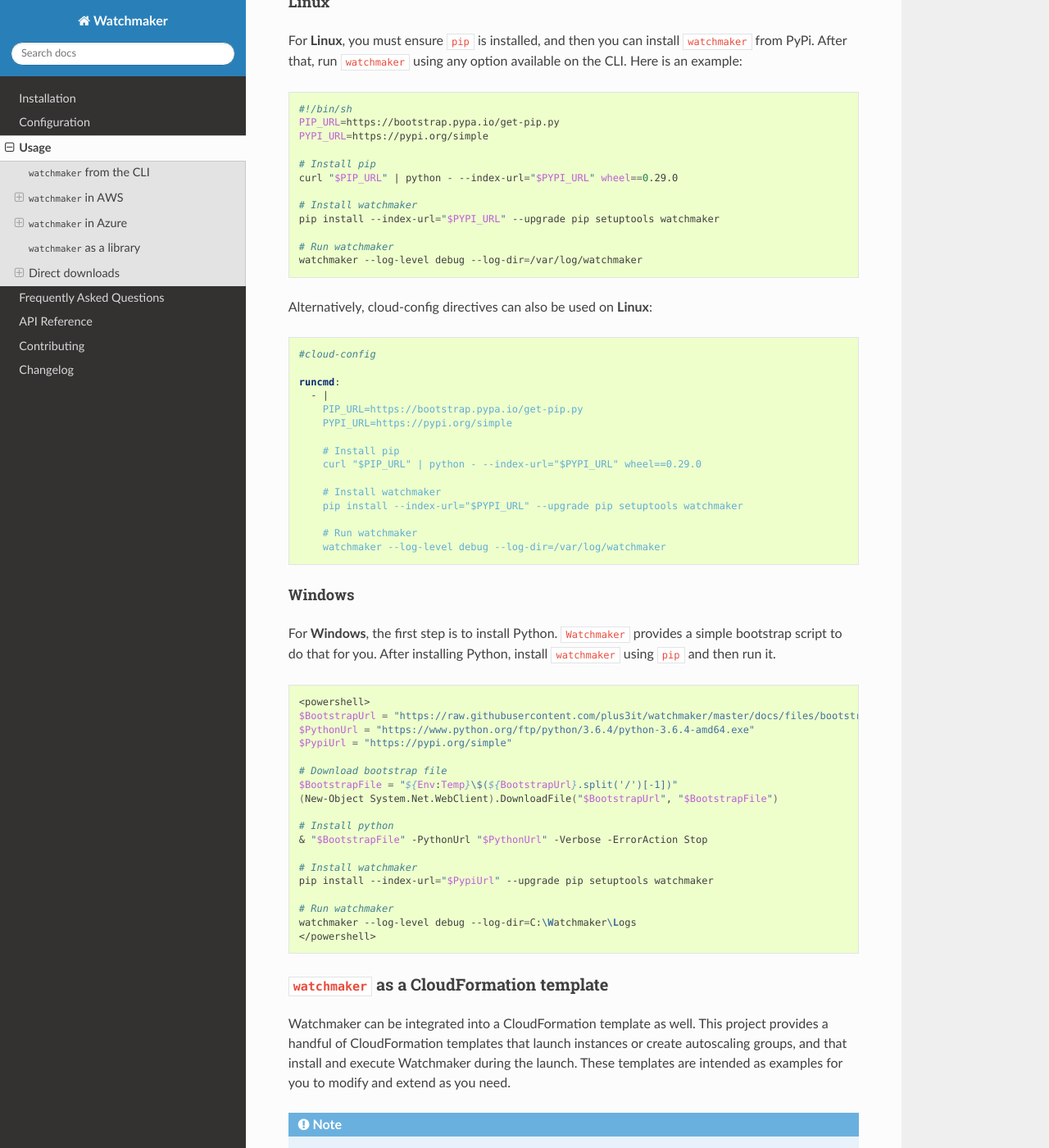
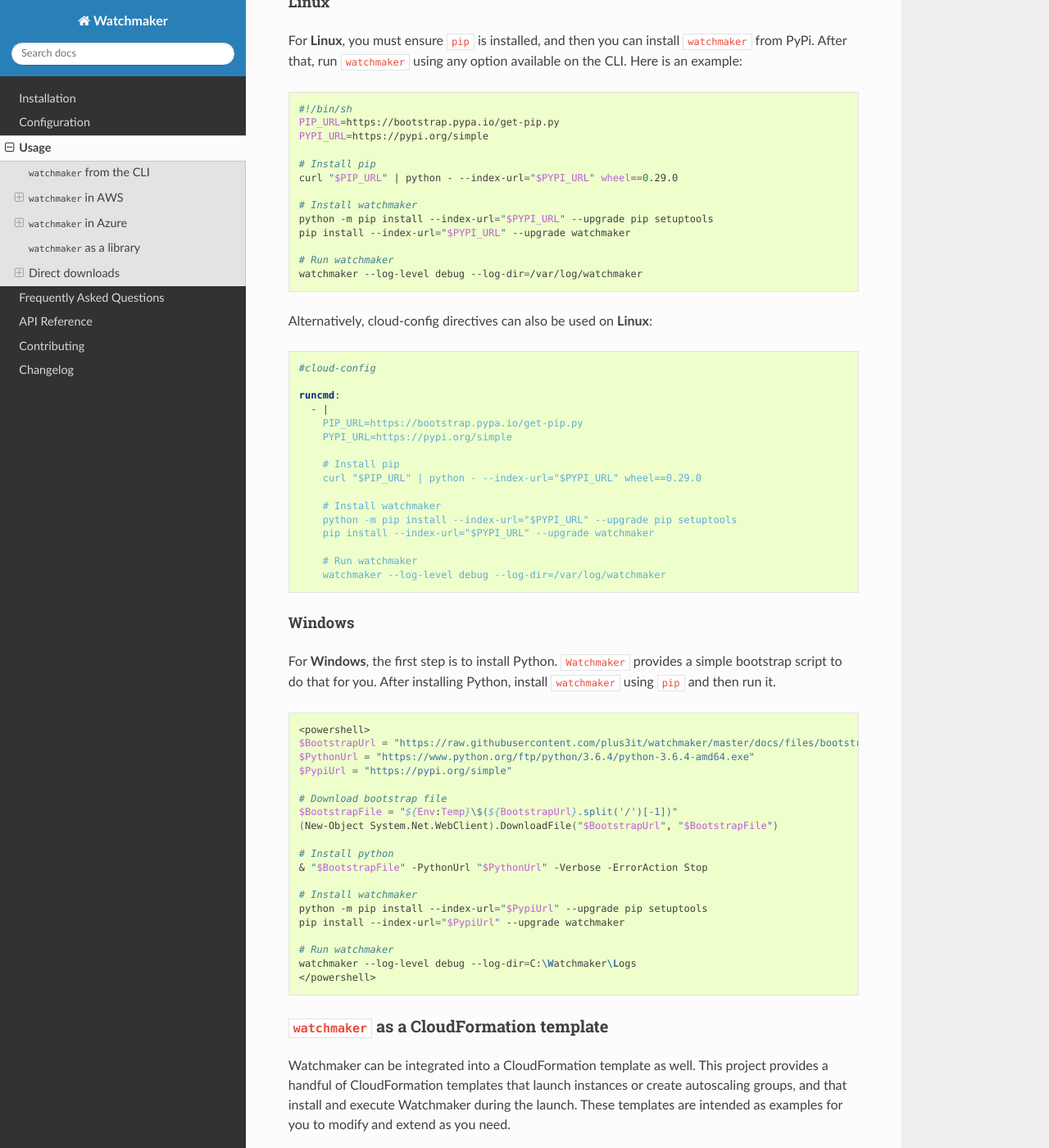
Before and after one commit to plus3it/watchmaker, a Sphinx documentation site: the page built from docs/usage.md, in a window 1280 px wide and 1400 px high, scrolled down 1524 px. Shown: the whole window at 82% size. Built offline with Sphinx 7.4.7 and the Read the Docs theme 2.0.0, drawn with Linux system fonts in a browser that asks for light colours.

Commit message:
Uses `python -m pip install --upgrade pip` to install pip
Avoids permissions errors on Windows when upgrading pip because
Windows does not allow a running executable to be removed.

```diff
--- a/docs/usage.md
+++ b/docs/usage.md
@@ -89,7 +89,8 @@
 curl "$PIP_URL" | python - --index-url="$PYPI_URL" wheel==0.29.0
 
 # Install watchmaker
-pip install --index-url="$PYPI_URL" --upgrade pip setuptools watchmaker
+python -m pip install --index-url="$PYPI_URL" --upgrade pip setuptools
+pip install --index-url="$PYPI_URL" --upgrade watchmaker
 
 # Run watchmaker
 watchmaker --log-level debug --log-dir=/var/log/watchmaker
@@ -109,7 +110,8 @@
     curl "$PIP_URL" | python - --index-url="$PYPI_URL" wheel==0.29.0
 
     # Install watchmaker
-    pip install --index-url="$PYPI_URL" --upgrade pip setuptools watchmaker
+    python -m pip install --index-url="$PYPI_URL" --upgrade pip setuptools
+    pip install --index-url="$PYPI_URL" --upgrade watchmaker
 
     # Run watchmaker
     watchmaker --log-level debug --log-dir=/var/log/watchmaker
@@ -135,7 +137,8 @@
 & "$BootstrapFile" -PythonUrl "$PythonUrl" -Verbose -ErrorAction Stop
 
 # Install watchmaker
-pip install --index-url="$PypiUrl" --upgrade pip setuptools watchmaker
+python -m pip install --index-url="$PypiUrl" --upgrade pip setuptools
+pip install --index-url="$PypiUrl" --upgrade watchmaker
 
 # Run watchmaker
 watchmaker --log-level debug --log-dir=C:\Watchmaker\Logs
```
Also changed, not shown: CONTRIBUTING.md (+2 -2 lines).
